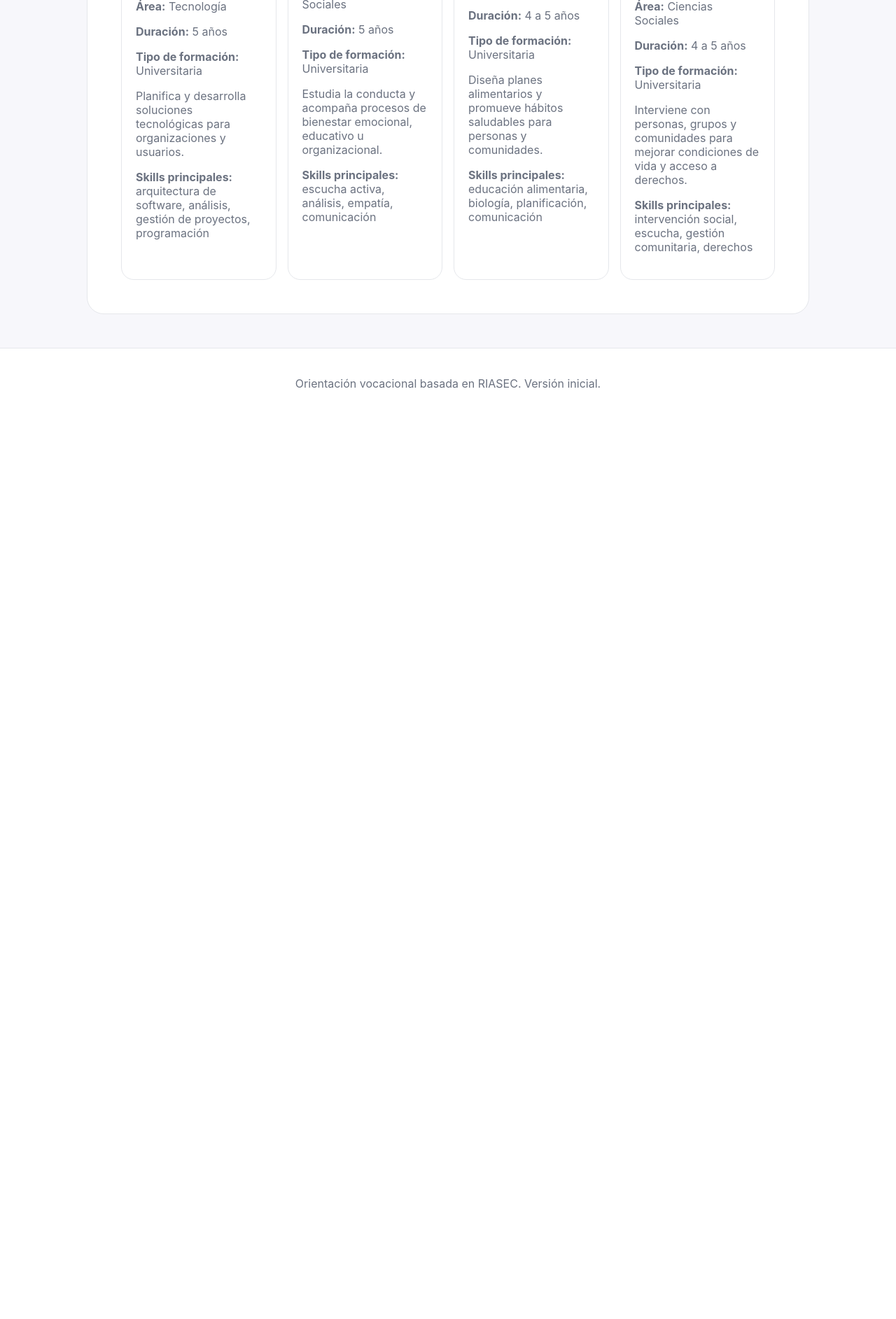
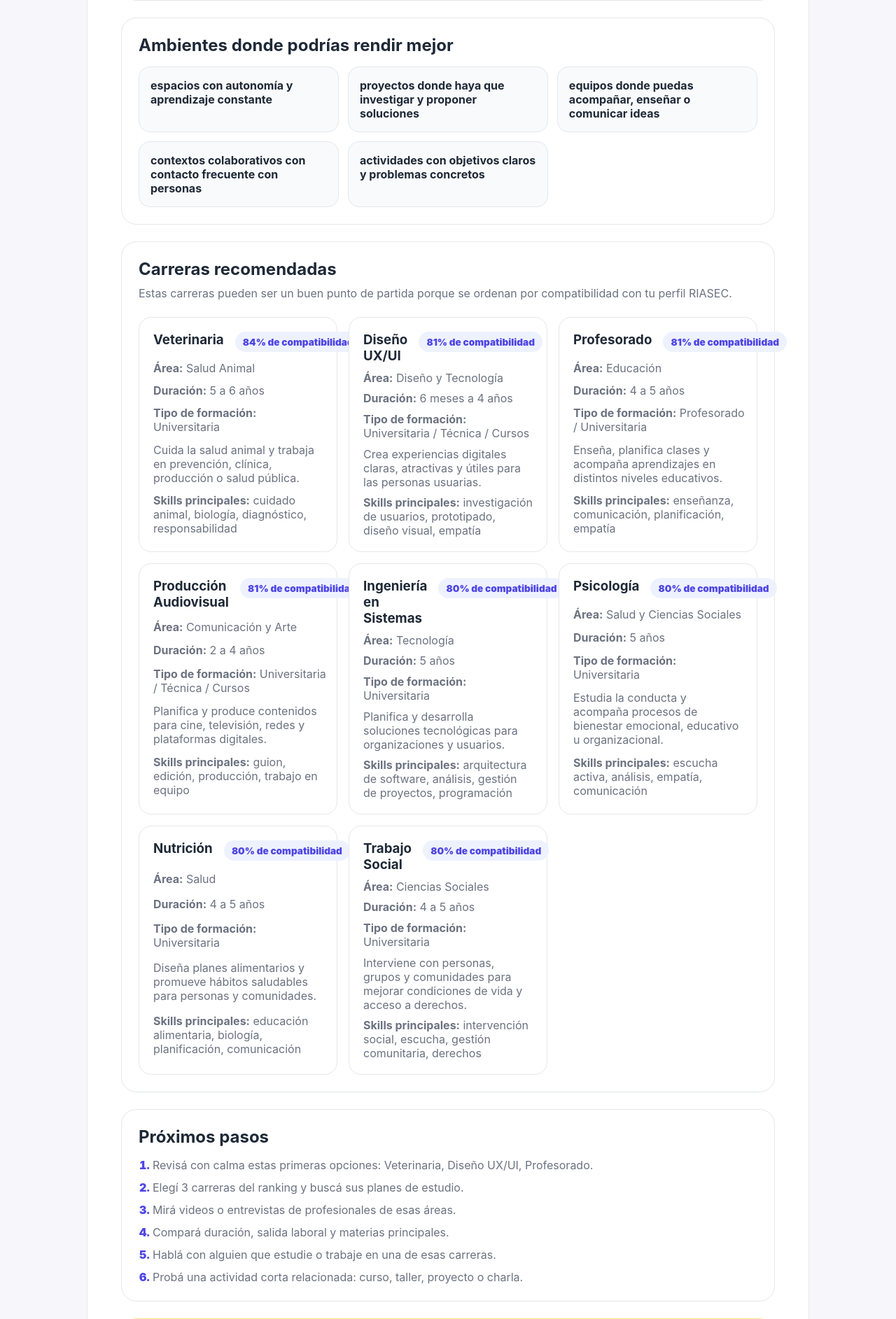
Before and after one commit to Brunomperetti/vocacional-app, a FastAPI app: page /resultado/demo in a window 1280 px wide. Shown: the part 1708-3593 px from the top of the page at 70% size. Before the commit the page ends 2263 px from the top, so only its background shows below. Run offline with FastAPI, Linux system fonts and the light colour scheme; some libraries are stand-ins or nearby versions.

Commit message:
Mejora resultado vocacional con insights accionables

```diff
--- a/app/routes/results.py
+++ b/app/routes/results.py
@@ -4,6 +4,7 @@ from fastapi import APIRouter, Request
 from fastapi.responses import HTMLResponse
 from fastapi.templating import Jinja2Templates
 
+from app.services.profile_summary_service import build_result_insights
 from app.services.recommendation_service import get_demo_recommendations
 from app.services.scoring_service import (
     build_profile_code,
@@ -20,14 +21,18 @@ async def demo_result(request: Request):
     """Resultado vocacional de ejemplo para validar la interfaz."""
     scores = get_demo_riasec_scores()
     top_dimensions = get_top_dimensions(scores)
+    profile_code = build_profile_code(top_dimensions)
+    recommendations = get_demo_recommendations()
+    insights = build_result_insights(top_dimensions, profile_code, scores, recommendations)
     return templates.TemplateResponse(
         "result.html",
         {
             "request": request,
             "scores": scores,
             "top_dimensions": top_dimensions,
-            "profile_code": build_profile_code(top_dimensions),
-            "recommendations": get_demo_recommendations(),
+            "profile_code": profile_code,
+            "recommendations": recommendations,
+            "insights": insights,
             "is_demo": True,
         },
     )
--- a/app/routes/test.py
+++ b/app/routes/test.py
@@ -5,6 +5,7 @@ from fastapi.responses import HTMLResponse, RedirectResponse
 from fastapi.templating import Jinja2Templates
 
 from app.data.questions import TEST_QUESTIONS
+from app.services.profile_summary_service import build_result_insights
 from app.services.recommendation_service import recommend_careers
 from app.services.scoring_service import (
     DIMENSION_LABELS,
@@ -40,6 +41,7 @@ def _render_result(request: Request, answers: dict[str, str]) -> HTMLResponse:
     top_dimensions = get_top_dimensions(percentages)
     profile_code = build_profile_code(top_dimensions)
     recommendations = recommend_careers(percentages)
+    insights = build_result_insights(top_dimensions, profile_code, percentages, recommendations)
 
     return templates.TemplateResponse(
         "result.html",
@@ -49,6 +51,7 @@ def _render_result(request: Request, answers: dict[str, str]) -> HTMLResponse:
             "top_dimensions": top_dimensions,
             "profile_code": profile_code,
             "recommendations": recommendations,
+            "insights": insights,
             "is_demo": False,
         },
     )
--- a/app/static/css/styles.css
+++ b/app/static/css/styles.css
@@ -115,3 +115,28 @@ h2 { margin-top: 2rem; }
   .test-actions { align-items: stretch; flex-direction: column; }
   .test-actions .button { text-align: center; width: 100%; }
 }
+
+.result-page { display: grid; gap: 1.5rem; }
+.result-page h2 { margin: 0 0 1rem; }
+.result-section { background: #ffffff; border: 1px solid var(--border); border-radius: 22px; padding: 1.5rem; }
+.result-highlight { background: linear-gradient(135deg, #eef2ff, #ffffff); border-color: #c7d2fe; }
+.result-highlight p { color: var(--text); font-size: 1.08rem; line-height: 1.7; margin-bottom: 0; }
+.section-intro { margin-top: -.35rem; }
+.insight-grid { display: grid; gap: .8rem; grid-template-columns: repeat(auto-fit, minmax(180px, 1fr)); }
+.insight-grid-wide { grid-template-columns: repeat(auto-fit, minmax(240px, 1fr)); }
+.insight-card { background: #f9fafb; border: 1px solid var(--border); border-radius: 16px; color: var(--text); font-weight: 700; padding: 1rem; }
+.career-cards { grid-template-columns: repeat(auto-fit, minmax(280px, 1fr)); }
+.career-card { display: grid; gap: .6rem; }
+.career-card p { margin: 0; }
+.career-card-header { align-items: flex-start; display: flex; gap: 1rem; justify-content: space-between; }
+.career-card-header h3 { margin: 0; }
+.career-card-header span { background: #eef2ff; border-radius: 999px; color: var(--primary); flex: 0 0 auto; font-size: .85rem; font-weight: 900; padding: .4rem .7rem; }
+.next-steps { color: var(--muted); display: grid; gap: .75rem; margin: 0; padding-left: 1.25rem; }
+.next-steps li::marker { color: var(--primary); font-weight: 900; }
+.important-note { background: #fffbeb; border-color: #fde68a; }
+.important-note p { color: #92400e; margin-bottom: 0; }
+
+@media (max-width: 700px) {
+  .result-section { padding: 1rem; }
+  .career-card-header { flex-direction: column; }
+}
--- a/app/templates/result.html
+++ b/app/templates/result.html
@@ -1,13 +1,19 @@
 {% extends "base.html" %}
 {% block title %}{% if is_demo %}Resultado demo{% else %}Tu resultado vocacional{% endif %} | vocacional-app{% endblock %}
 {% block content %}
-<section class="panel">
+<section class="panel result-page">
   <p class="eyebrow">{% if is_demo %}Resultado vocacional demo{% else %}Resultado vocacional RIASEC{% endif %}</p>
   <h1>Tu perfil combina {{ top_dimensions[0].name }}, {{ top_dimensions[1].name }} y {{ top_dimensions[2].name }}</h1>
   <p class="lead">Tu código vocacional: <strong>{{ profile_code }}</strong></p>
-  <p>Este resultado es una orientación inicial y no reemplaza una evaluación profesional.</p>
 
+  <div class="result-section result-highlight">
+    <h2>Resumen de tu perfil</h2>
+    <p>{{ insights.profile_summary }}</p>
+  </div>
+
+  <div class="result-section">
     <h2>Scoring RIASEC</h2>
+    <p class="section-intro">Estos porcentajes muestran la intensidad relativa de tus intereses en cada dimensión.</p>
     <div class="score-grid">
       {% for code, score in scores.items() %}
         <div class="score-item">
@@ -16,7 +22,9 @@
         </div>
       {% endfor %}
     </div>
+  </div>
 
+  <div class="result-section">
     <h2>Tus dimensiones principales</h2>
     <div class="cards">
       {% for dimension in top_dimensions %}
@@ -26,12 +34,36 @@
         </article>
       {% endfor %}
     </div>
+  </div>
 
-  <h2>Carreras sugeridas</h2>
-  <div class="cards">
+  <div class="result-section">
+    <h2>Tus fortalezas principales</h2>
+    <div class="insight-grid">
+      {% for strength in insights.strengths %}
+        <article class="insight-card">{{ strength }}</article>
+      {% endfor %}
+    </div>
+  </div>
+
+  <div class="result-section">
+    <h2>Ambientes donde podrías rendir mejor</h2>
+    <div class="insight-grid insight-grid-wide">
+      {% for environment in insights.work_environments %}
+        <article class="insight-card">{{ environment }}</article>
+      {% endfor %}
+    </div>
+  </div>
+
+  <div class="result-section">
+    <h2>Carreras recomendadas</h2>
+    <p class="section-intro">Estas carreras pueden ser un buen punto de partida porque se ordenan por compatibilidad con tu perfil RIASEC.</p>
+    <div class="cards career-cards">
       {% for item in recommendations %}
-      <article class="card">
-        <h3>{{ item.name }} · {{ item.match_percentage }}% de compatibilidad</h3>
+        <article class="card career-card">
+          <div class="career-card-header">
+            <h3>{{ item.name }}</h3>
+            <span>{{ item.match_percentage }}% de compatibilidad</span>
+          </div>
           <p><strong>Área:</strong> {{ item.area }}</p>
           <p><strong>Duración:</strong> {{ item.duration }}</p>
           <p><strong>Tipo de formación:</strong> {{ item.study_type }}</p>
@@ -40,5 +72,20 @@
         </article>
       {% endfor %}
     </div>
+  </div>
+
+  <div class="result-section">
+    <h2>Próximos pasos</h2>
+    <ol class="next-steps">
+      {% for step in insights.next_steps %}
+        <li>{{ step }}</li>
+      {% endfor %}
+    </ol>
+  </div>
+
+  <div class="result-section important-note">
+    <h2>Importante</h2>
+    <p>Este resultado es una orientación inicial basada en tus respuestas. No reemplaza una evaluación profesional ni define una única carrera posible. Usalo como punto de partida para explorar opciones, conversar con orientadores y comparar alternativas.</p>
+  </div>
 </section>
 {% endblock %}
```
Also changed, not shown: app/services/profile_summary_service.py (added, +122 -0 lines), tests/test_profile_summary_service.py (added, +50 -0 lines), README.md. Lines whose indentation alone changed are shown as unchanged.
